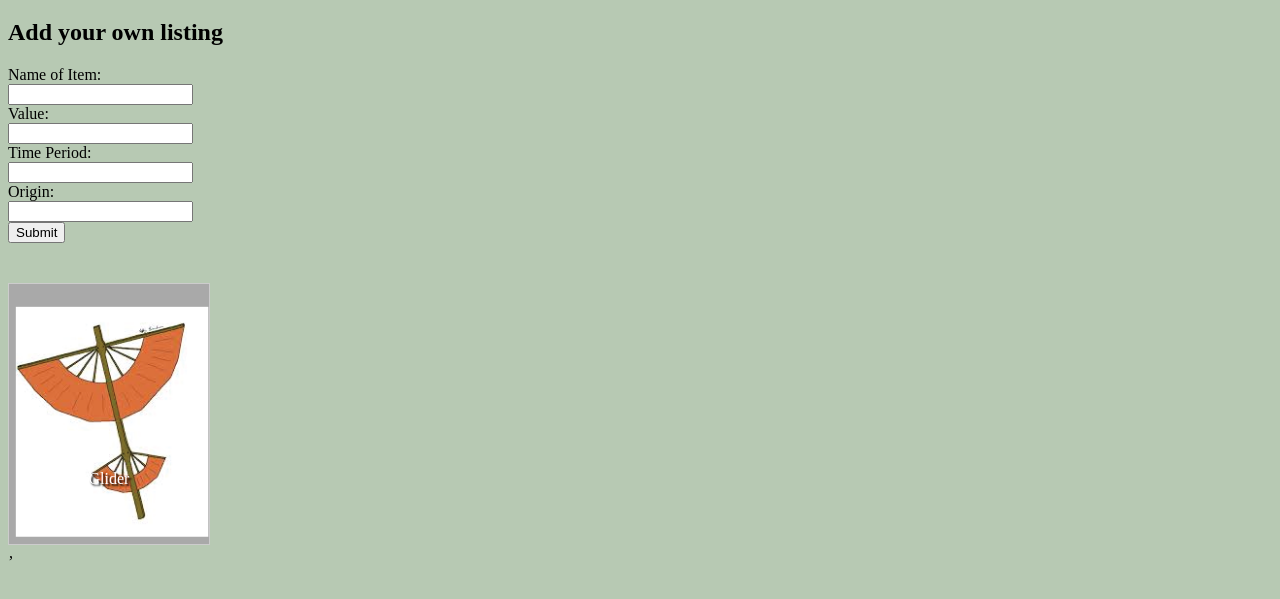
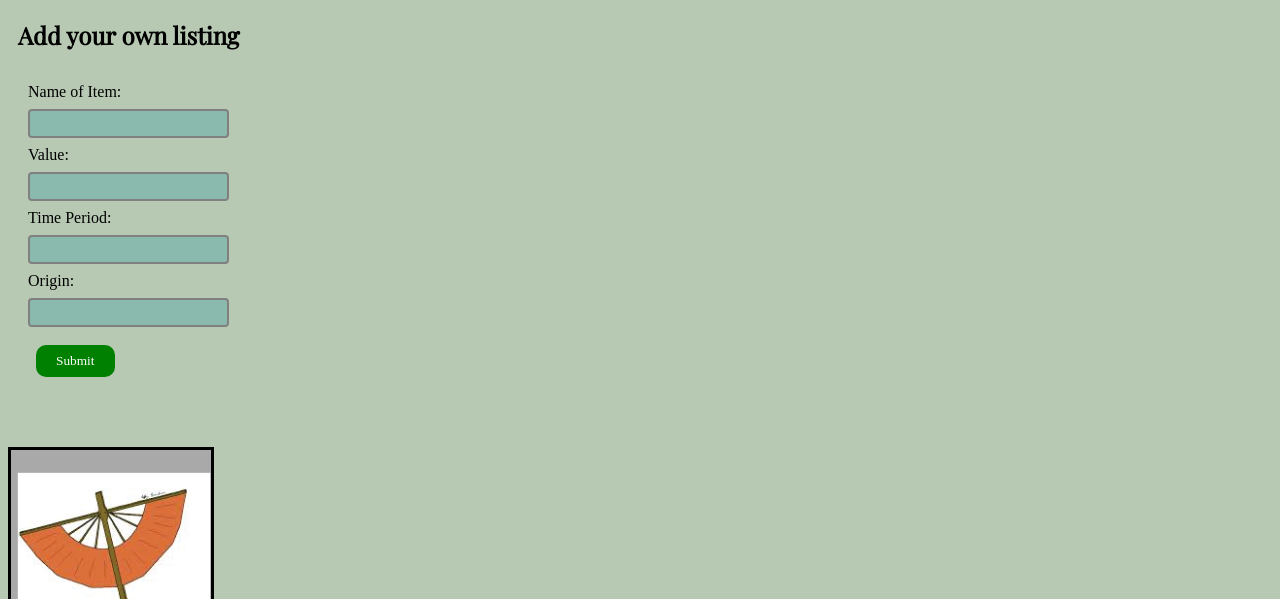
Before and after one commit to powellgirl/FinalProject, a plain HTML site: page index.html in a window 1280 px wide. Shown: the part 144-743 px from the top of the page. Drawn offline with nearby package versions, Linux system fonts and the light colour scheme; a web font is replaced by a local one.

Commit message:
styled form

```diff
--- a/main.css
+++ b/main.css
@@ -1,9 +1,14 @@
 h1 {
-    font-family: 'Laila', serif;;
+    font-family: 'Laila', serif;
     color: green;
     padding: 0px 0px 0px 10px;
 }
 
+h2{
+  font-family: 'Playfair Display', serif;
+  color: #010101;
+  padding: 0px 0px 0px 10px;
+}
 .header {
     width: 1200px;
     height: 75px;
@@ -13,7 +18,7 @@ h1 {
 }
 
 body {
-    width: 1200px;
+    width: 100%;
     background-color: #b7c9b3;
 
     }
@@ -21,6 +26,85 @@ body {
 #container {
   display: flex;
   justify-content: wrap;
+}
+
+#itemForm{
+  font-family: 'Laila', serif;
+  width:200px;
+  padding: 12px 20px;
+  margin: 8px 0;
+
+}
+
+#names{
+  padding: 5px 10px;
+  margin: 8px 0;
+  box-sizing: border-box;
+  border: 2px solid grey;
+  border-radius: 4px;
+  background-color: #8abaae;
+}
+
+#value{
+  padding: 5px 10px;
+  margin: 8px 0;
+  box-sizing: border-box;
+  border: 2px solid grey;
+  border-radius: 4px;
+  background-color: #8abaae;
+}
+
+#time_period{
+  padding: 5px 10px;
+  margin: 8px 0;
+  box-sizing: border-box;
+  border: 2px solid grey;
+  border-radius: 4px;
+  background-color: #8abaae;
+}
+
+#origin{
+  padding: 5px 10px;
+  margin: 8px 0;
+  box-sizing: border-box;
+  border: 2px solid grey;
+  border-radius: 4px;
+  background-color: #8abaae;
+}
+
+#button {
+  background-color: green;
+  border: none;
+  color: white;
+  padding: 8px 20px;
+  font-family:'Laila', serif;
+  border-radius: 10px;
+  margin: 10px 8px;
+}
+
+#buy{
+  background-color: green;
+  border: none;
+  color: white;
+  padding: 8px 20px;
+  font-family:'Laila', serif;
+  border-radius: 10px;
+  margin: 10px 8px;
+  display:flex;
+  justify-content: center;
+
+}
+
+#thank_you{
+  background-color: green;
+  border: none;
+  color: white;
+  padding: 8px 20px;
+  font-family:'Laila', serif;
+  border-radius: 10px;
+  margin: 10px 8px;
+  display:flex;
+  justify-content: center;
 }
 
 .Earth {
@@ -44,7 +128,7 @@ ul {
 .scene {
     width: 200px;
     height: 260px;
-    border: 1px solid #CCC;
+    border: 3px solid black;
     margin: 40px 0;
     perspective: 600px;
   }
@@ -71,8 +155,8 @@ ul {
     text-shadow: 2px 2px 2px #000000;
     text-align: center;
     font-weight: normal;
-    font-size: 16px;
-    font-family: 'Press Start 2P';
+    font-size: 22px;
+    font-family: 'Playfair Display', serif;
     backface-visibility: hidden;
   }
 
```
